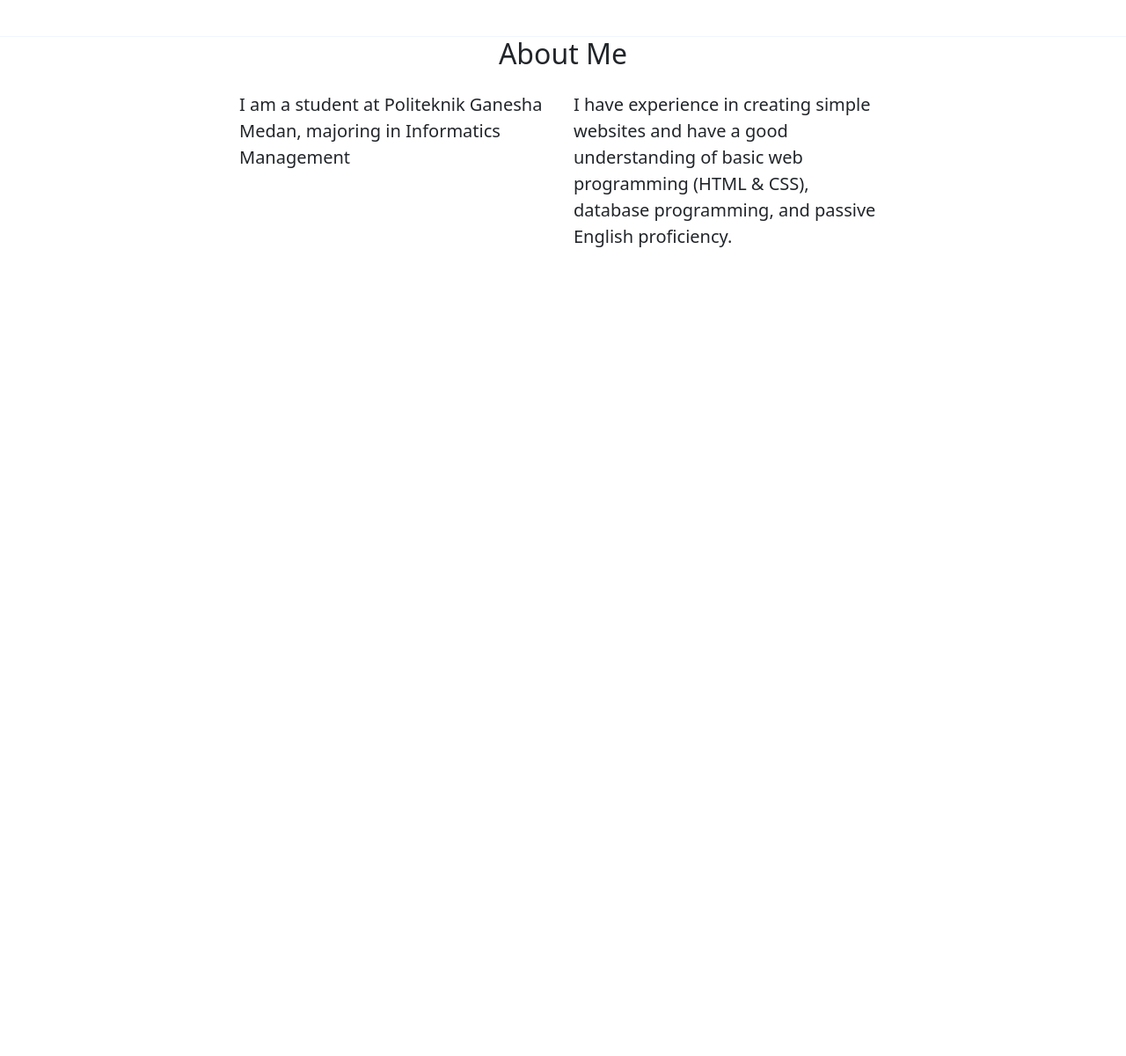
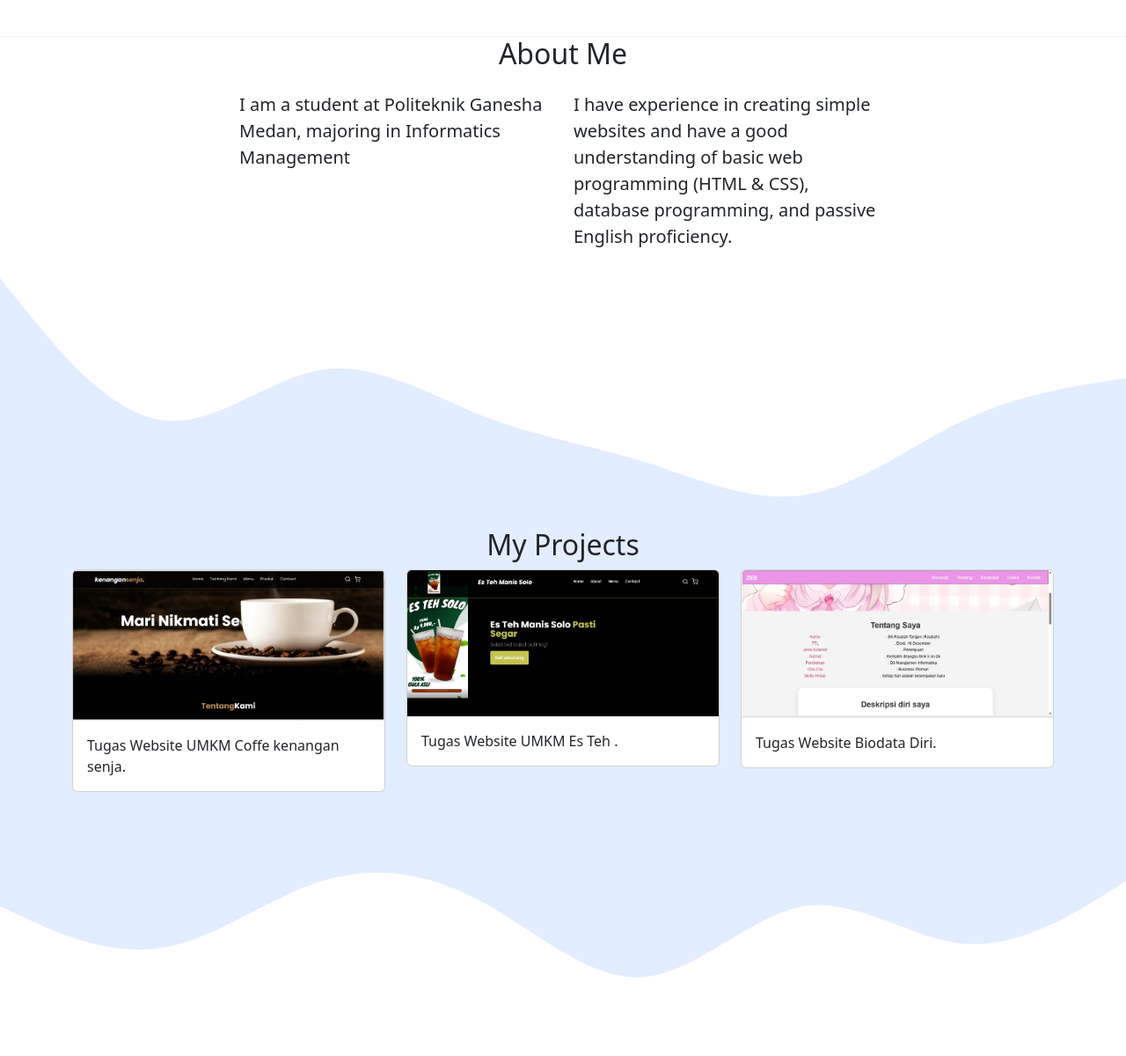
Before and after one commit to sitifauziahtarigan/portfolio_fauziah, a plain HTML site: page index.html in a window 1280 px wide. Shown: the part 667-1867 px from the top of the page at 88% size. Before the commit the page ends 967 px from the top, so only its background shows below. Drawn offline with nearby package versions, Linux system fonts and the light colour scheme.

Commit message:
Menambahkan bagian Projects

```diff
--- a/index.html
+++ b/index.html
@@ -81,13 +81,13 @@
           </div>
         </div>
         <div class="row justify-content-center fs-5">
-          <div class="col-4">
+          <div class="col-md-4">
             <p>
               I am a student at Politeknik Ganesha Medan, majoring in
               Informatics Management
             </p>
           </div>
-          <div class="col-4 just">
+          <div class="col-md-4 mb-3">
             <p>
               I have experience in creating simple websites and have a good
               understanding of basic web programming (HTML & CSS), database
@@ -96,8 +96,74 @@
           </div>
         </div>
       </div>
+      <svg xmlns="http://www.w3.org/2000/svg" viewBox="0 0 1440 320">
+        <path
+          fill="#e2edff"
+          fill-opacity="1"
+          d="M0,0L34.3,42.7C68.6,85,137,171,206,181.3C274.3,192,343,128,411,117.3C480,107,549,149,617,176C685.7,203,754,213,823,234.7C891.4,256,960,288,1029,277.3C1097.1,267,1166,213,1234,181.3C1302.9,149,1371,139,1406,133.3L1440,128L1440,320L1405.7,320C1371.4,320,1303,320,1234,320C1165.7,320,1097,320,1029,320C960,320,891,320,823,320C754.3,320,686,320,617,320C548.6,320,480,320,411,320C342.9,320,274,320,206,320C137.1,320,69,320,34,320L0,320Z"
+        ></path>
+      </svg>
     </section>
     <!-- Akhir About -->
+
+    <!-- Projects -->
+    <section id="projects">
+      <div class="container">
+        <div class="row text-center">
+          <div class="col">
+            <h2>My Projects</h2>
+          </div>
+        </div>
+        <div class="row">
+          <div class="col-md-4 mb-3">
+            <div class="card">
+              <img
+                src="img/project/1.png"
+                class="card-img-top"
+                alt="Project 1"
+              />
+              <div class="card-body">
+                <p class="card-text">
+                  Tugas Website UMKM Coffe kenangan senja.
+                </p>
+              </div>
+            </div>
+          </div>
+          <div class="col-md-4 mb-3">
+            <div class="card">
+              <img
+                src="img/project/2.png"
+                class="card-img-top"
+                alt="Project 1"
+              />
+              <div class="card-body">
+                <p class="card-text">Tugas Website UMKM Es Teh .</p>
+              </div>
+            </div>
+          </div>
+          <div class="col-md-4 mb-3">
+            <div class="card">
+              <img
+                src="img/project/3.png"
+                class="card-img-top"
+                alt="Project 1"
+              />
+              <div class="card-body">
+                <p class="card-text">Tugas Website Biodata Diri.</p>
+              </div>
+            </div>
+          </div>
+        </div>
+      </div>
+      <svg xmlns="http://www.w3.org/2000/svg" viewBox="0 0 1440 320">
+        <path
+          fill="#ffff"
+          fill-opacity="1"
+          d="M0,128L34.3,144C68.6,160,137,192,206,181.3C274.3,171,343,117,411,96C480,75,549,85,617,122.7C685.7,160,754,224,823,218.7C891.4,213,960,139,1029,128C1097.1,117,1166,171,1234,176C1302.9,181,1371,139,1406,117.3L1440,96L1440,320L1405.7,320C1371.4,320,1303,320,1234,320C1165.7,320,1097,320,1029,320C960,320,891,320,823,320C754.3,320,686,320,617,320C548.6,320,480,320,411,320C342.9,320,274,320,206,320C137.1,320,69,320,34,320L0,320Z"
+        ></path>
+      </svg>
+    </section>
+    <!-- Akhir Projects -->
 
     <script
       src="https://cdn.jsdelivr.net/npm/bootstrap@5.3.7/dist/js/bootstrap.bundle.min.js"
--- a/style.css
+++ b/style.css
@@ -2,3 +2,7 @@
   padding-top: 2rem;
   background-color: #e2edff;
 }
+
+#projects {
+  background-color: #e2edff;
+}
```
Also changed, not shown: img/project/1.png (added), img/project/2.png (added), img/project/3.png (added), screnshoot/project.png (added).
